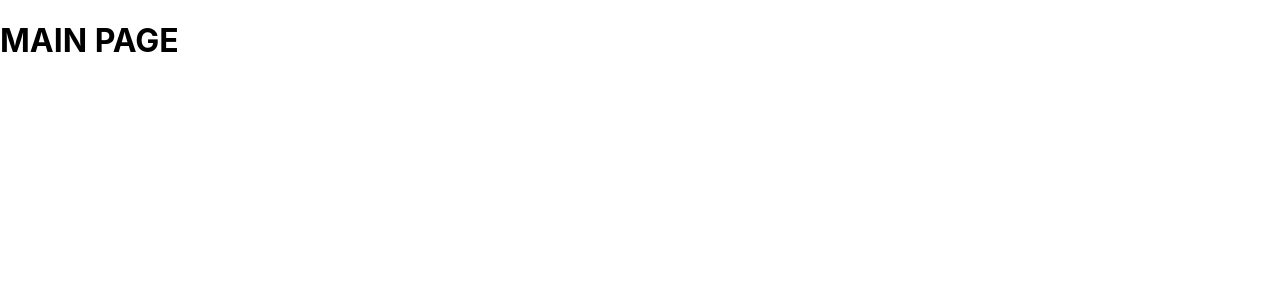
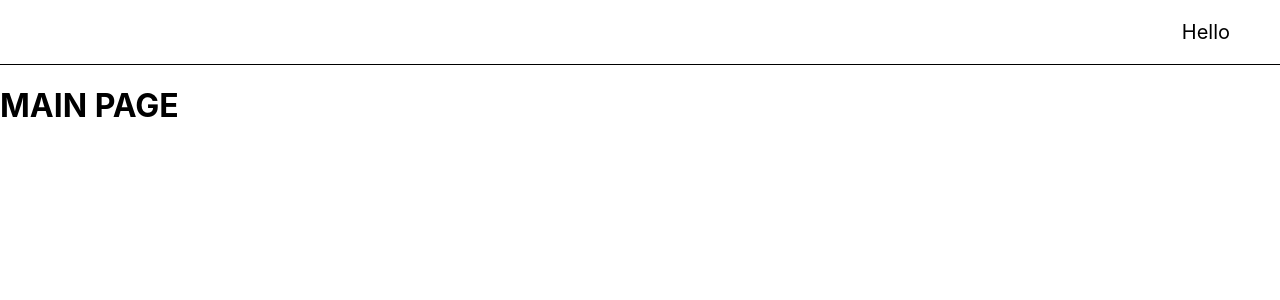
Before and after one commit to taeyoonyy/0212-react, a React (Create React App) app: page /main in a window 1280 px wide. Shown: the top 300 px of the page. Built offline with nearby package versions, Linux system fonts and the light colour scheme.

Commit message:
add main navigation

```diff
--- a/src/components/layout/MainNavigation.js
+++ b/src/components/layout/MainNavigation.js
@@ -0,0 +1,14 @@
+import { Fragment } from "react/cjs/react.production.min";
+import classes from "./MainNavigation.module.css";
+
+const MainNavigation = () => {
+  return (
+    <Fragment>
+      <div className={classes.navi}>
+        <p>Hello</p>
+      </div>
+    </Fragment>
+  );
+};
+
+export default MainNavigation;
--- /dev/null
+++ b/src/components/layout/MainNavigation.module.css
@@ -0,0 +1,6 @@
+.navi {
+  text-align: right;
+  padding-right: 50px;
+  font-size: 20px;
+  border-bottom: 1px solid black;
+}
--- a/src/pages/Main.js
+++ b/src/pages/Main.js
@@ -1,8 +1,10 @@
 import { Fragment } from "react"
+import MainNavigation from "../components/layout/MainNavigation";
 
 const Main = () => {
   return (
     <Fragment>
+      <MainNavigation />
       <h1>MAIN PAGE</h1>
     </Fragment>
   )
```
